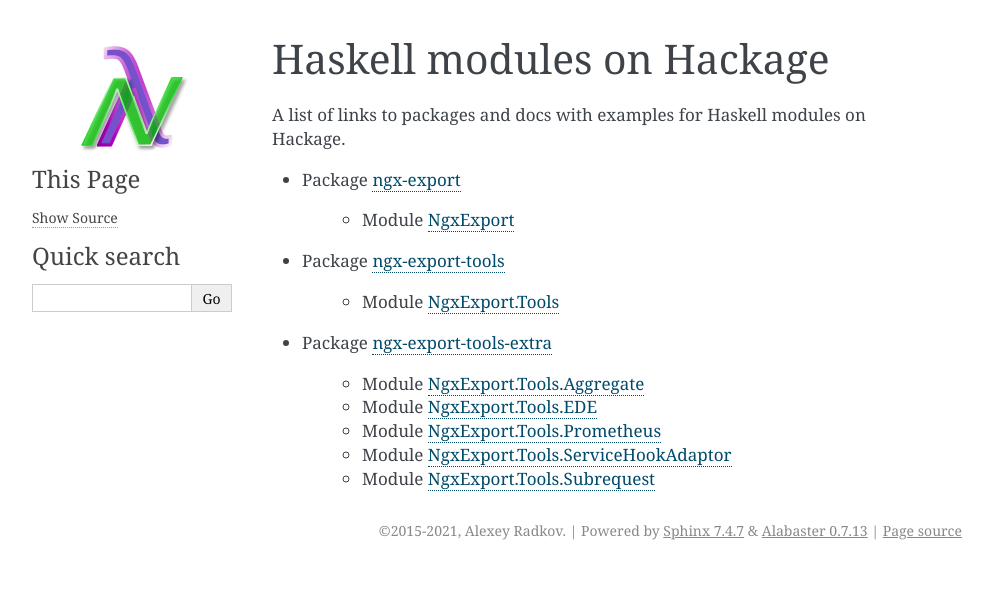
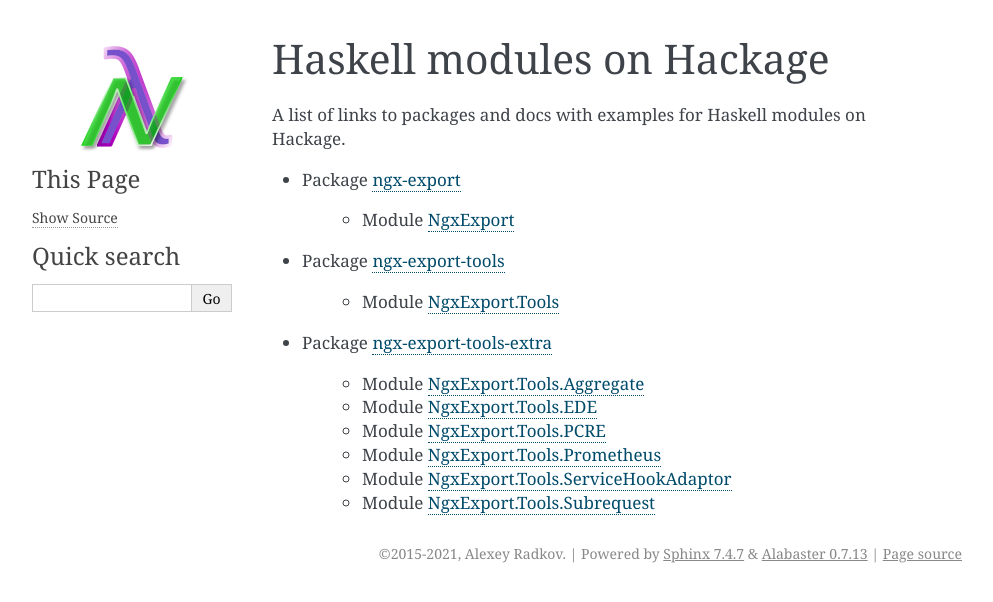
Before and after one commit to lyokha/nginx-haskell-module, a Sphinx documentation site: the page built from docs/haskell_modules_on_hackage.rst, in a window 1280 px wide. Shown: the top 602 px of the page, without its empty margins (148-1141 px from the left). Built offline with Sphinx 7.4.7, drawn with Linux system fonts in a browser that asks for light colours.

Commit message:
added link to a new module in docs [ci skip]

```diff
--- a/docs/haskell_modules_on_hackage.rst
+++ b/docs/haskell_modules_on_hackage.rst
@@ -16,6 +16,7 @@
 
     * Module `NgxExport.Tools.Aggregate <https://hackage.haskell.org/package/ngx-export-tools-extra/docs/NgxExport-Tools-Aggregate.html>`__
     * Module `NgxExport.Tools.EDE <https://hackage.haskell.org/package/ngx-export-tools-extra/docs/NgxExport-Tools-EDE.html>`__
+    * Module `NgxExport.Tools.PCRE <https://hackage.haskell.org/package/ngx-export-tools-extra/docs/NgxExport-Tools-PCRE.html>`__
     * Module `NgxExport.Tools.Prometheus <https://hackage.haskell.org/package/ngx-export-tools-extra/docs/NgxExport-Tools-Prometheus.html>`__
     * Module `NgxExport.Tools.ServiceHookAdaptor <https://hackage.haskell.org/package/ngx-export-tools-extra/docs/NgxExport-Tools-ServiceHookAdaptor.html>`__
     * Module `NgxExport.Tools.Subrequest <https://hackage.haskell.org/package/ngx-export-tools-extra/docs/NgxExport-Tools-Subrequest.html>`__
```
